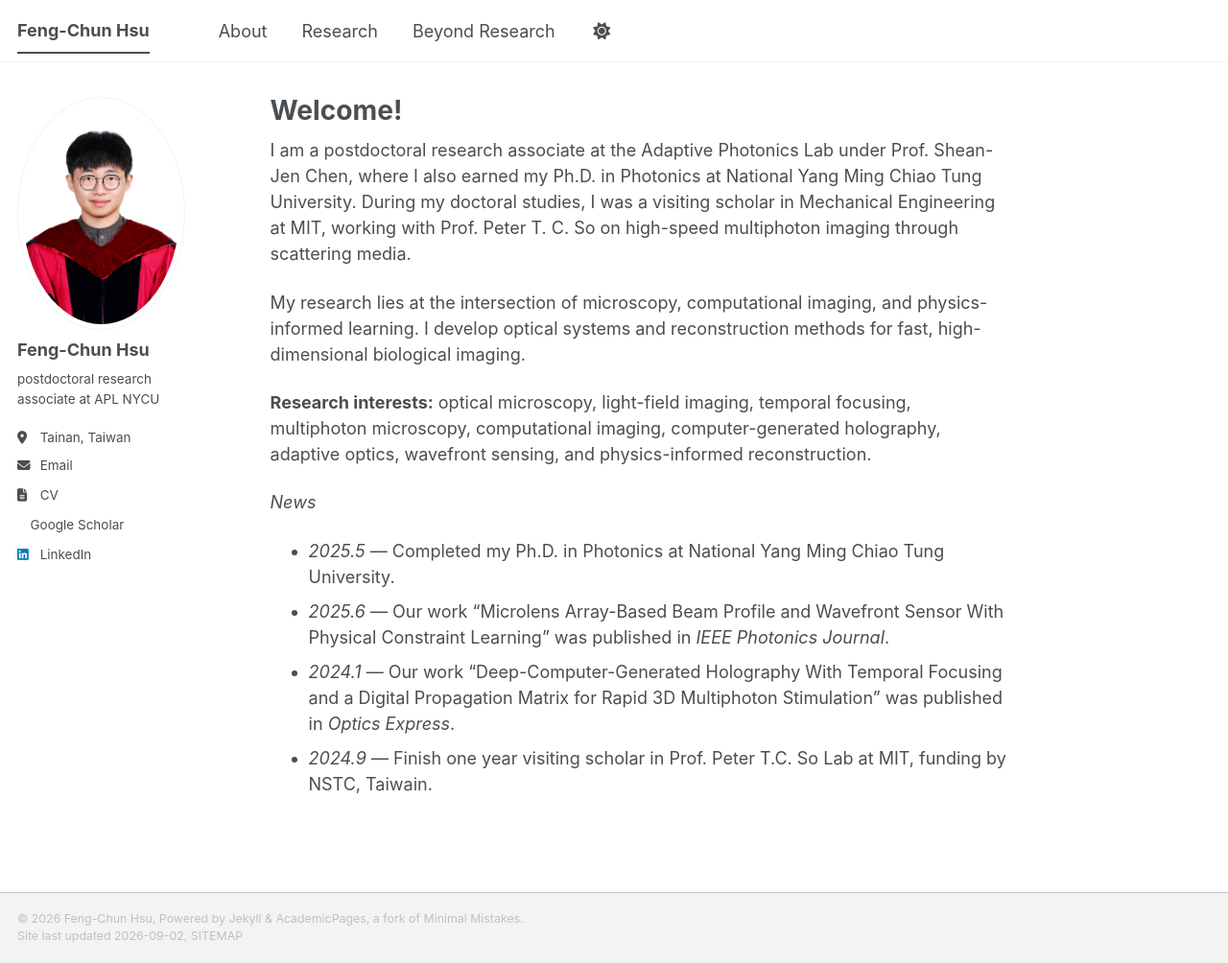
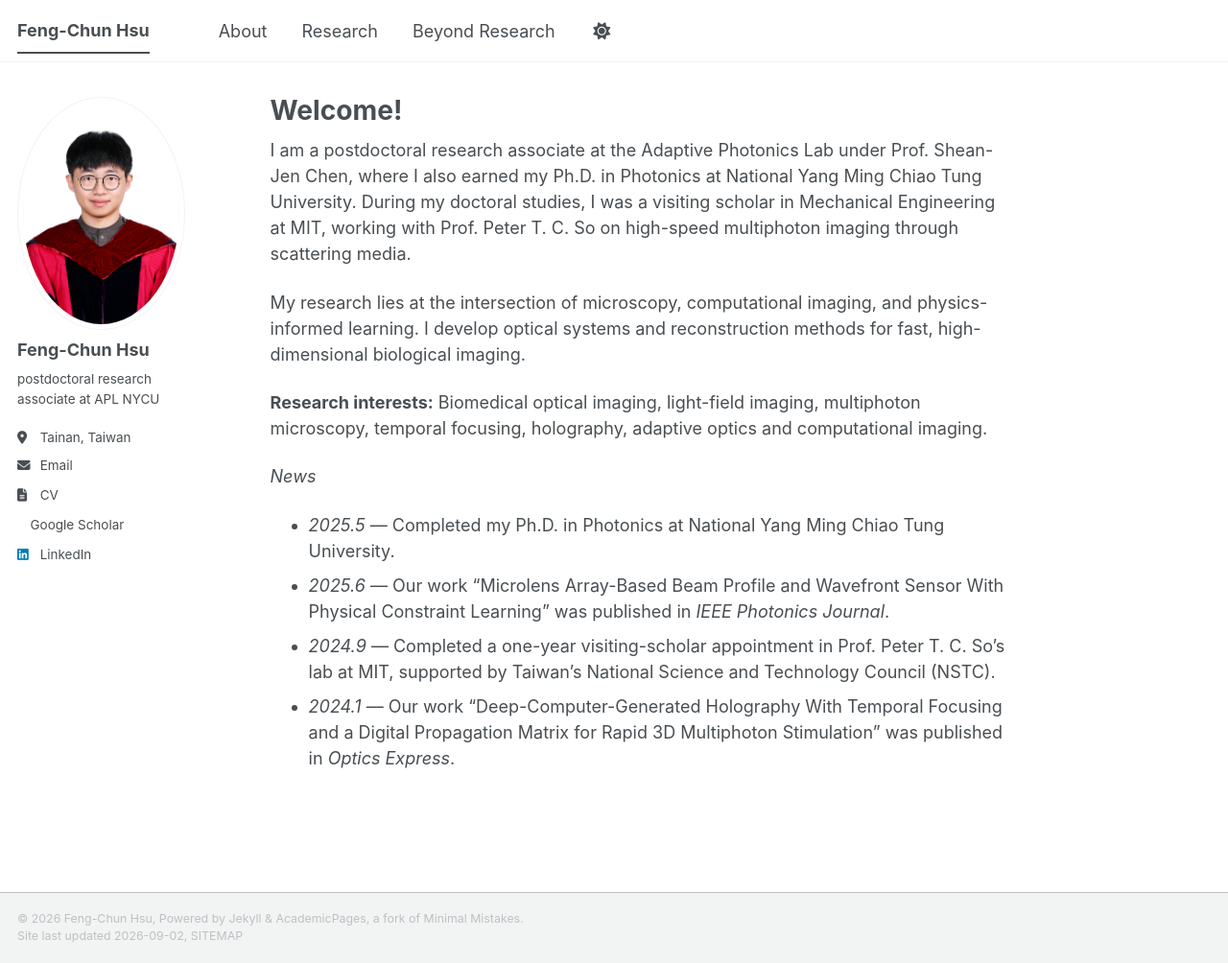
Before and after one commit to fch013/fch013.github.io, a Jekyll site: the page built from _pages/about.md, in a window 1280 px wide and 1004 px high. Shown: the whole window at 96% size. Built offline with Jekyll 4.4.1, drawn with Linux system fonts in a browser that asks for light colours; a style sheet for code colours, icons or effects is not loaded.

Commit message:
Revise research interests and news section
Updated research interests and news entries for clarity and detail.

```diff
--- a/_pages/about.md
+++ b/_pages/about.md
@@ -12,11 +12,11 @@ I am a postdoctoral research associate at the Adaptive Photonics Lab under Prof.
 
 My research lies at the intersection of microscopy, computational imaging, and physics-informed learning. I develop optical systems and reconstruction methods for fast, high-dimensional biological imaging.
 
-**Research interests:** optical microscopy, light-field imaging, temporal focusing, multiphoton microscopy, computational imaging, computer-generated holography, adaptive optics, wavefront sensing, and physics-informed reconstruction.
+**Research interests:** Biomedical optical imaging, light-field imaging, multiphoton microscopy, temporal focusing, holography, adaptive optics and computational imaging.
 
 
 *News*
 - *2025.5* — Completed my Ph.D. in Photonics at National Yang Ming Chiao Tung University.
 - *2025.6* — Our work “Microlens Array-Based Beam Profile and Wavefront Sensor With Physical Constraint Learning” was published in *IEEE Photonics Journal*.
+- *2024.9* — Completed a one-year visiting-scholar appointment in Prof. Peter T. C. So’s lab at MIT, supported by Taiwan’s National Science and Technology Council (NSTC).
 - *2024.1* — Our work “Deep-Computer-Generated Holography With Temporal Focusing and a Digital Propagation Matrix for Rapid 3D Multiphoton Stimulation” was published in *Optics Express*.
-- *2024.9* — Finish one year visiting scholar in Prof. Peter T.C. So Lab at MIT, funding by NSTC, Taiwain.
```
